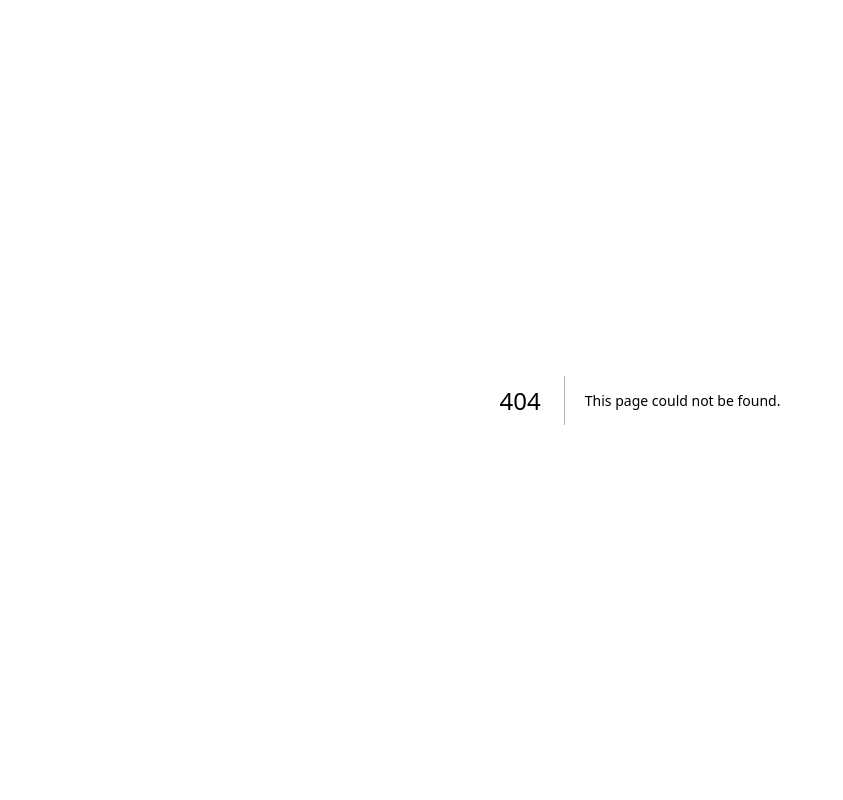
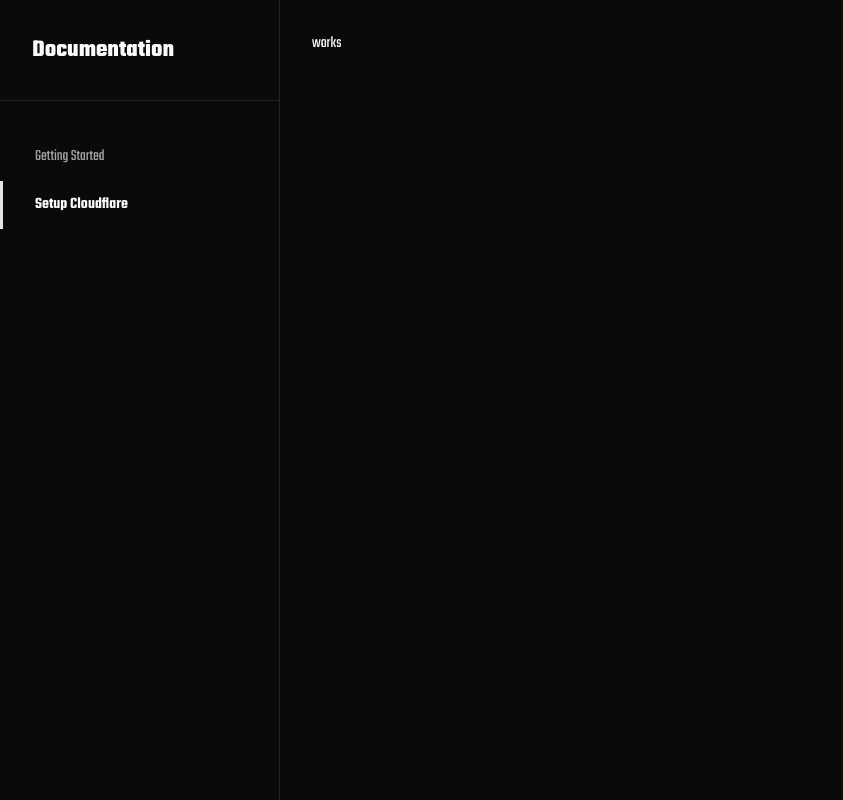
Before and after one commit to Ferez22/heimlab, a Next.js app: page /docs/setup-cloudflare in a window 1280 px wide. Before the commit this address had no page. Shown: the whole page, without its empty margins (0-843 px from the left). Built offline with nearby package versions, Linux system fonts and the light colour scheme.

Commit message:
nested dynamic routing and styling

```diff
--- a/src/app/docs/_layout.tsx
+++ /dev/null
@@ -1,192 +0,0 @@
-"use client";
-
-import { useState } from "react";
-import styled from "styled-components";
-import { media } from "@/utils/media";
-
-const LayoutContainer = styled.div`
-  display: flex;
-  min-height: 100vh;
-  background: var(--background);
-  color: var(--foreground);
-`;
-
-const SideNav = styled.aside<{ $isOpen: boolean }>`
-  width: 280px;
-  background: var(--background);
-  border-right: 1px solid rgba(255, 255, 255, 0.1);
-  padding: 2rem 0;
-  position: fixed;
-  top: 0;
-  left: 0;
-  height: 100vh;
-  overflow-y: auto;
-  z-index: 100;
-  transform: ${(props) =>
-    props.$isOpen ? "translateX(0)" : "translateX(-100%)"};
-  transition: transform 0.3s ease-in-out;
-
-  ${media.tablet} {
-    position: relative;
-    transform: translateX(0);
-    flex-shrink: 0;
-  }
-`;
-
-const SideNavHeader = styled.div`
-  padding: 0 2rem 2rem;
-  border-bottom: 1px solid rgba(255, 255, 255, 0.1);
-  margin-bottom: 2rem;
-`;
-
-const SideNavTitle = styled.h2`
-  font-size: 1.5rem;
-  font-weight: 700;
-  margin: 0;
-  color: var(--foreground);
-`;
-
-const NavList = styled.ul`
-  list-style: none;
-  padding: 0;
-  margin: 0;
-`;
-
-const NavItem = styled.li`
-  margin: 0;
-`;
-
-const NavLink = styled.a<{ $isActive?: boolean }>`
-  display: block;
-  padding: 0.75rem 2rem;
-  color: ${(props) =>
-    props.$isActive ? "var(--foreground)" : "rgba(255, 255, 255, 0.7)"};
-  text-decoration: none;
-  font-weight: ${(props) => (props.$isActive ? "600" : "400")};
-  border-left: 3px solid
-    ${(props) => (props.$isActive ? "var(--foreground)" : "transparent")};
-  transition: all 0.2s ease;
-
-  &:hover {
-    color: var(--foreground);
-    background: rgba(255, 255, 255, 0.05);
-  }
-`;
-
-const MainContent = styled.main`
-  flex: 1;
-  padding: 2rem;
-  margin-left: 0;
-  min-height: 100vh;
-
-  ${media.tablet} {
-    margin-left: 280px;
-  }
-`;
-
-const MobileMenuButton = styled.button`
-  position: fixed;
-  top: 1rem;
-  left: 1rem;
-  z-index: 101;
-  background: var(--background);
-  border: 1px solid rgba(255, 255, 255, 0.1);
-  color: var(--foreground);
-  padding: 0.5rem;
-  border-radius: 0.5rem;
-  cursor: pointer;
-  display: block;
-
-  ${media.tablet} {
-    display: none;
-  }
-`;
-
-const Overlay = styled.div<{ $isOpen: boolean }>`
-  position: fixed;
-  top: 0;
-  left: 0;
-  right: 0;
-  bottom: 0;
-  background: rgba(0, 0, 0, 0.5);
-  z-index: 99;
-  opacity: ${(props) => (props.$isOpen ? 1 : 0)};
-  visibility: ${(props) => (props.$isOpen ? "visible" : "hidden")};
-  transition: all 0.3s ease-in-out;
-
-  ${media.tablet} {
-    display: none;
-  }
-`;
-
-interface DocsLayoutProps {
-  children: React.ReactNode;
-}
-
-const DocsLayout = ({ children }: DocsLayoutProps) => {
-  const [isSideNavOpen, setIsSideNavOpen] = useState(false);
-
-  const toggleSideNav = () => {
-    setIsSideNavOpen(!isSideNavOpen);
-  };
-
-  const closeSideNav = () => {
-    setIsSideNavOpen(false);
-  };
-
-  return (
-    <LayoutContainer>
-      <MobileMenuButton onClick={toggleSideNav}>
-        <svg
-          width="24"
-          height="24"
-          viewBox="0 0 24 24"
-          fill="none"
-          stroke="currentColor"
-          strokeWidth="2"
-        >
-          <line x1="3" y1="6" x2="21" y2="6"></line>
-          <line x1="3" y1="12" x2="21" y2="12"></line>
-          <line x1="3" y1="18" x2="21" y2="18"></line>
-        </svg>
-      </MobileMenuButton>
-
-      <Overlay $isOpen={isSideNavOpen} onClick={closeSideNav} />
-
-      <SideNav $isOpen={isSideNavOpen}>
-        <SideNavHeader>
-          <SideNavTitle>Documentation</SideNavTitle>
-        </SideNavHeader>
-
-        <nav>
-          <NavList>
-            <NavItem>
-              <NavLink href="/docs" $isActive>
-                Getting Started
-              </NavLink>
-            </NavItem>
-            <NavItem>
-              <NavLink href="/docs/installation">Installation</NavLink>
-            </NavItem>
-            <NavItem>
-              <NavLink href="/docs/configuration">Configuration</NavLink>
-            </NavItem>
-            <NavItem>
-              <NavLink href="/docs/api">API Reference</NavLink>
-            </NavItem>
-            <NavItem>
-              <NavLink href="/docs/examples">Examples</NavLink>
-            </NavItem>
-            <NavItem>
-              <NavLink href="/docs/troubleshooting">Troubleshooting</NavLink>
-            </NavItem>
-          </NavList>
-        </nav>
-      </SideNav>
-
-      <MainContent>{children}</MainContent>
-    </LayoutContainer>
-  );
-};
-
-export default DocsLayout;
--- /dev/null
+++ b/src/app/docs/layout.tsx
@@ -0,0 +1,219 @@
+"use client";
+
+import { useState } from "react";
+import { usePathname } from "next/navigation";
+import Link from "next/link";
+import styled from "styled-components";
+import { media } from "@/utils/media";
+
+const LayoutContainer = styled.div`
+  display: flex;
+  height: 100vh;
+  background: var(--background);
+  color: var(--foreground);
+  overflow: hidden;
+`;
+
+const SideNav = styled.aside<{ $isOpen: boolean }>`
+  width: 280px;
+  background: var(--background);
+  border-right: 1px solid var(--border);
+  padding: 2rem 0;
+  position: fixed;
+  top: 0;
+  left: 0;
+  height: 100vh;
+  overflow-y: auto;
+  z-index: 100;
+  transform: ${(props) =>
+    props.$isOpen ? "translateX(0)" : "translateX(-100%)"};
+  transition: transform 0.3s ease-in-out;
+
+  ${media.tablet} {
+    position: fixed;
+    transform: translateX(0);
+    flex-shrink: 0;
+  }
+`;
+
+const SideNavHeader = styled.div`
+  padding: 0 2rem 2rem;
+  border-bottom: 1px solid var(--border);
+  margin-bottom: 2rem;
+`;
+
+const SideNavTitle = styled.h2`
+  font-size: 1.5rem;
+  font-weight: 700;
+  margin: 0;
+  color: var(--foreground);
+`;
+
+const NavList = styled.ul`
+  list-style: none;
+  padding: 0;
+  margin: 0;
+`;
+
+const NavItem = styled.li`
+  margin: 0;
+`;
+
+const NavLinkStyled = styled.div<{ $isActive?: boolean }>`
+  display: block;
+  padding: 0.75rem 2rem;
+  color: ${(props) =>
+    props.$isActive ? "var(--foreground)" : "var(--muted-foreground)"};
+  text-decoration: none;
+  font-weight: ${(props) => (props.$isActive ? "600" : "400")};
+  border-left: 3px solid
+    ${(props) => (props.$isActive ? "var(--primary)" : "transparent")};
+  transition: all 0.2s ease;
+  cursor: pointer;
+
+  &:hover {
+    color: var(--foreground);
+    background: var(--muted);
+  }
+`;
+
+const MainContent = styled.main`
+  flex: 1;
+  padding: 2rem;
+  margin-left: 0;
+  height: 100vh;
+  overflow-y: auto;
+
+  ${media.tablet} {
+    margin-left: 280px;
+  }
+`;
+
+const MobileMenuButton = styled.button`
+  position: fixed;
+  top: 1rem;
+  right: 1rem;
+  z-index: 101;
+  background: var(--background);
+  border: 1px solid var(--border);
+  color: var(--foreground);
+  padding: 0.5rem;
+  border-radius: 0.5rem;
+  cursor: pointer;
+  display: block;
+
+  ${media.tablet} {
+    display: none;
+  }
+`;
+
+const Overlay = styled.div<{ $isOpen: boolean }>`
+  position: fixed;
+  top: 0;
+  left: 0;
+  right: 0;
+  bottom: 0;
+  background: rgba(0, 0, 0, 0.5);
+  z-index: 99;
+  opacity: ${(props) => (props.$isOpen ? 1 : 0)};
+  visibility: ${(props) => (props.$isOpen ? "visible" : "hidden")};
+  transition: all 0.3s ease-in-out;
+
+  ${media.tablet} {
+    display: none;
+  }
+`;
+
+interface DocsLayoutProps {
+  children: React.ReactNode;
+}
+
+export default function DocsLayout({ children }: DocsLayoutProps) {
+  const [isSideNavOpen, setIsSideNavOpen] = useState(false);
+  const pathname = usePathname();
+
+  const toggleSideNav = () => {
+    setIsSideNavOpen(!isSideNavOpen);
+  };
+
+  const closeSideNav = () => {
+    setIsSideNavOpen(false);
+  };
+
+  const isActive = (path: string) => {
+    return pathname === path;
+  };
+
+  return (
+    <div className="dark-mode" style={{ minHeight: "100vh" }}>
+      <LayoutContainer>
+        <MobileMenuButton onClick={toggleSideNav}>
+          <svg
+            width="24"
+            height="24"
+            viewBox="0 0 24 24"
+            fill="none"
+            stroke="currentColor"
+            strokeWidth="2"
+          >
+            <line x1="3" y1="6" x2="21" y2="6"></line>
+            <line x1="3" y1="12" x2="21" y2="12"></line>
+            <line x1="3" y1="18" x2="21" y2="18"></line>
+          </svg>
+        </MobileMenuButton>
+
+        <Overlay $isOpen={isSideNavOpen} onClick={closeSideNav} />
+
+        <SideNav $isOpen={isSideNavOpen}>
+          <SideNavHeader>
+            <SideNavTitle>Documentation</SideNavTitle>
+          </SideNavHeader>
+
+          <nav>
+            <NavList>
+              <NavItem>
+                <Link href="/docs" style={{ textDecoration: "none" }}>
+                  <NavLinkStyled $isActive={isActive("/docs")}>
+                    Getting Started
+                  </NavLinkStyled>
+                </Link>
+              </NavItem>
+              <NavItem>
+                <Link
+                  href="/docs/setup-cloudflare"
+                  style={{ textDecoration: "none" }}
+                >
+                  <NavLinkStyled $isActive={isActive("/docs/setup-cloudflare")}>
+                    Setup Cloudflare
+                  </NavLinkStyled>
+                </Link>
+              </NavItem>
+              {/* <NavItem>
+                <Link
+                  href="/docs/installation"
+                  style={{ textDecoration: "none" }}
+                >
+                  <NavLinkStyled $isActive={isActive("/docs/installation")}>
+                    Installation
+                  </NavLinkStyled>
+                </Link>
+              </NavItem>
+              <NavItem>
+                <Link
+                  href="/docs/configuration"
+                  style={{ textDecoration: "none" }}
+                >
+                  <NavLinkStyled $isActive={isActive("/docs/configuration")}>
+                    Configuration
+                  </NavLinkStyled>
+                </Link>
+              </NavItem> */}
+            </NavList>
+          </nav>
+        </SideNav>
+
+        <MainContent>{children}</MainContent>
+      </LayoutContainer>
+    </div>
+  );
+}
--- /dev/null
+++ b/src/app/docs/setup-cloudflare/page.tsx
@@ -0,0 +1,5 @@
+const SetupCloudflare = () => {
+  return <>works</>;
+};
+
+export default SetupCloudflare;
--- a/src/components/Docs/page.styles.ts
+++ b/src/components/Docs/page.styles.ts
@@ -3,8 +3,6 @@ import styled from "styled-components";
 import { media } from "@/utils/media";
 
 export const PageContainer = styled.div`
-  max-width: 800px;
-  margin: 0 auto;
   background: var(--background);
 `;
 
```
